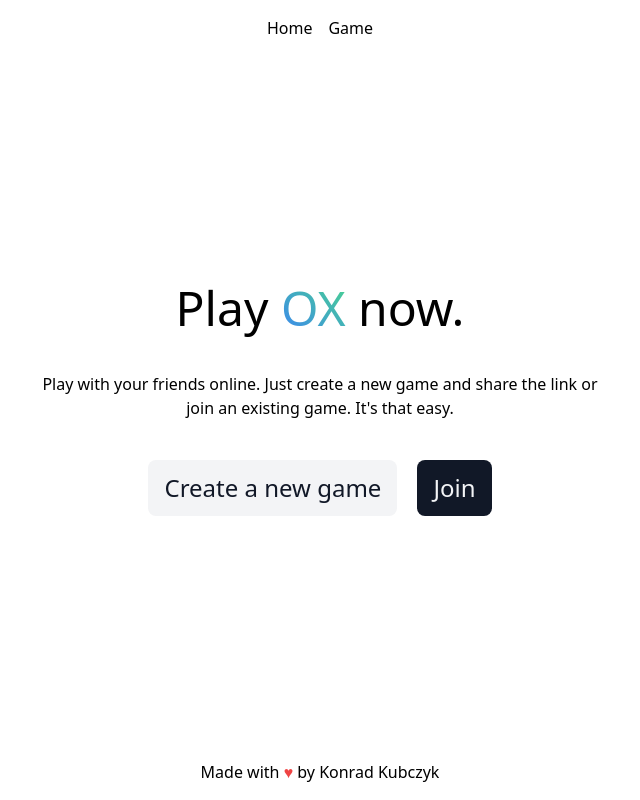
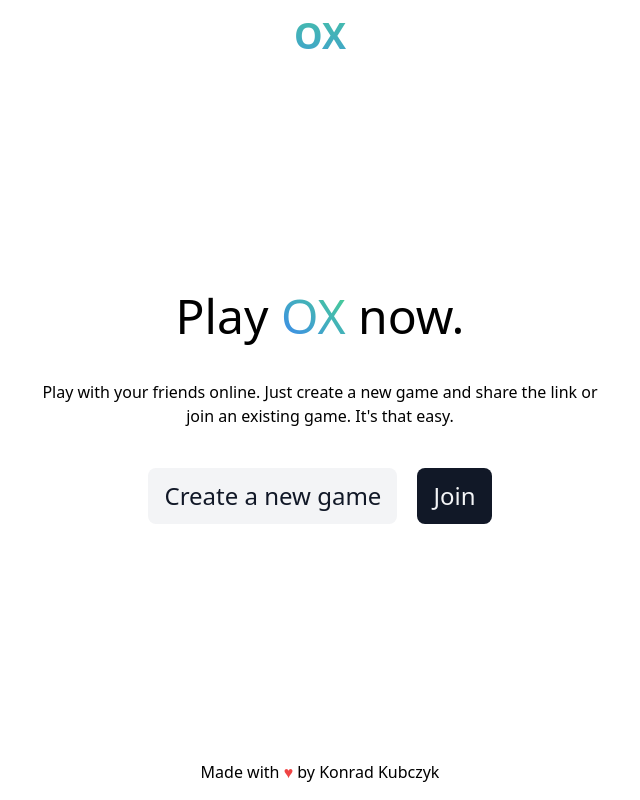
Before and after one commit to konradkubczyk/ox, a Vue app: page / in a window 1280 px wide. Shown: the whole page, without its empty margins (320-960 px from the left). Built offline with nearby package versions, Linux system fonts and the light colour scheme.

Commit message:
fix: remove obsolete nav

```diff
--- a/src/App.vue
+++ b/src/App.vue
@@ -1,13 +1,16 @@
 <script setup lang="ts">
-import { RouterLink, RouterView } from 'vue-router'
+import { RouterView } from 'vue-router'
 </script>
 
 <template>
   <header>
-    <nav class="flex gap-4 justify-center p-4">
-      <RouterLink to="/">Home</RouterLink>
-      <RouterLink to="/game">Game</RouterLink>
-    </nav>
+    <h1 class="text-4xl text-center py-4 text-clip bg-clip-text text-transparent bg-gradient-to-tr from-blue-500 to-green-400 font-bold">
+      OX
+    </h1>
+<!--    <nav class="flex gap-4 justify-center p-4">-->
+<!--      <RouterLink to="/">Home</RouterLink>-->
+<!--      <RouterLink to="/game">Game</RouterLink>-->
+<!--    </nav>-->
   </header>
 
   <main>
```
